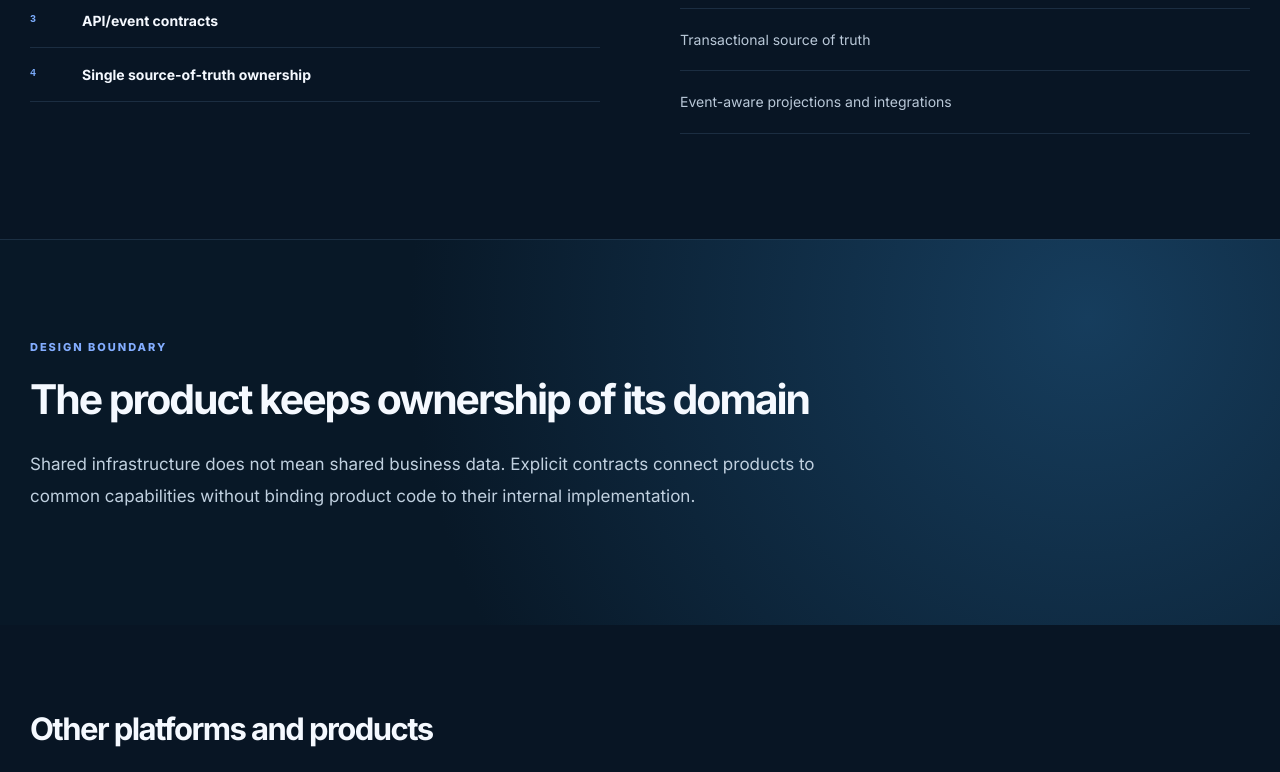
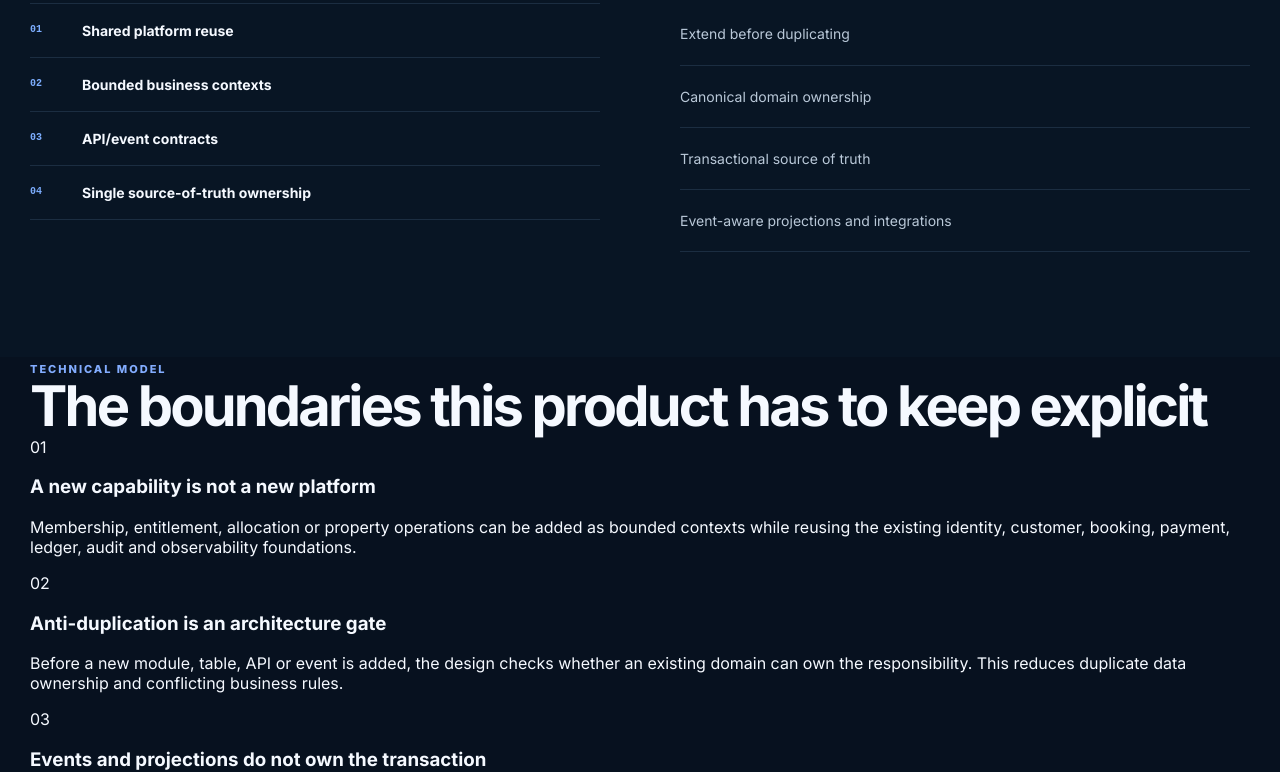
Before and after one commit to silverfoxcloud/silverfox-engineering, a Next.js app: page /platforms/exohub/ in a window 1280 px wide. Shown: the part 1020-1792 px from the top of the page. Built offline with nearby package versions, Linux system fonts and the light colour scheme.

Commit message:
feat: deepen platform pages with sourced engineering status

```diff
--- a/components/PlatformDetailPage.tsx
+++ b/components/PlatformDetailPage.tsx
@@ -9,7 +9,6 @@ import {
   type PlatformSlug,
 } from "@/data/engineering-pages";
 import { useLocale, useLocalizedMetadata } from "@/components/LocaleProvider";
-
 
 function PlatformHeroVisual({ slug }: { slug: PlatformSlug }) {
   if (slug === "sfas") {
@@ -105,43 +104,9 @@ export default function PlatformDetailPage({ slug }: { slug: PlatformSlug }) {
   const fa = locale === "fa";
 
   useLocalizedMetadata(
-    page.name + (fa ? " | مهندسی Silver Fox" : " | Silver Fox Engineering"),
+    page.name + (fa ? " | مهندسی پردازش ابری روباه نقره‌ای" : " | Silver Fox Engineering"),
     page.lead,
   );
-
-  const boundaryTitle =
-    slug === "sfas"
-      ? fa
-        ? "تجربه مشترک، منطق دامنه مستقل"
-        : "Shared experience, independent domain logic"
-      : slug === "license-platform"
-        ? fa
-          ? "اشتراک، entitlement و لایسنس نقش‌های متفاوتی دارند"
-          : "Subscriptions, entitlements and licenses serve different roles"
-        : slug === "fox-pay"
-          ? fa
-            ? "محصول با یک قرارداد پرداخت کار می‌کند؛ درگاه قابل تعویض است"
-            : "Products use one payment contract; providers can change"
-          : fa
-            ? "محصول مالک دامنه خود می‌ماند"
-            : "The product keeps ownership of its domain";
-
-  const boundaryBody =
-    slug === "sfas"
-      ? fa
-        ? "SFAS پایه رابط مدیریت، سیستم طراحی، دسترس‌پذیری و پشتیبانی هم‌ارز RTL/LTR را فراهم می‌کند. نسخه‌بندی اجزای مشترک باید امکان پذیرش تدریجی را بدهد و فرایندهای اختصاصی هر محصول در همان محصول باقی بمانند."
-        : "SFAS provides administration foundations, design primitives, accessibility and equal RTL/LTR support. Versioned components can be adopted incrementally while product-specific workflows remain inside the product."
-      : slug === "license-platform"
-        ? fa
-          ? "اشتراک رابطه تجاری را تعریف می‌کند؛ entitlement مشخص می‌کند چه قابلیتی مجاز است؛ لایسنس مدرک فنی استفاده است. اندازه‌گیری مصرف و صورت‌حساب در نقشه‌راه پلتفرم قرار دارند و این صفحه معماری هدف را توضیح می‌دهد، نه فهرست قابلیت‌های آماده عرضه."
-          : "A subscription records the commercial relationship, an entitlement grants a capability and a license proves technical access. Metering and billing belong to the platform roadmap; this page describes the intended architecture, not a claim that every capability is already in production."
-        : slug === "fox-pay"
-          ? fa
-            ? "در مدل هدف، هر کسب‌وکار حساب پذیرندگی خودش را به کار می‌گیرد. Fox Pay مسیریابی، تأیید، idempotency، تطبیق تراکنش و تحویل Webhook را پشت یک قرارداد مشترک سامان می‌دهد. وضعیت عرضه هر قابلیت باید جداگانه و مستند اعلام شود."
-            : "The target model uses each customer's own merchant accounts. Fox Pay organizes routing, verification, idempotency, reconciliation and webhook delivery behind a common contract. Release status for each capability is tracked separately."
-          : fa
-            ? "استفاده از زیرساخت مشترک به معنی اشتراک داده یا منطق کسب‌وکار نیست. قراردادهای روشن اتصال به قابلیت‌های مرکزی را ممکن می‌کنند، بدون اینکه محصول به جزئیات پیاده‌سازی آن‌ها وابسته شود."
-            : "Shared infrastructure does not mean shared business data. Explicit contracts connect products to common capabilities without binding product code to their internal implementation.";
 
   return (
     <main dir={fa ? "rtl" : "ltr"} className={fa ? "rtl detailPage" : "ltr detailPage"}>
@@ -155,6 +120,10 @@ export default function PlatformDetailPage({ slug }: { slug: PlatformSlug }) {
               <div className="platformName">{page.name}</div>
               <h1>{page.title}</h1>
               <p>{page.lead}</p>
+              <div className="platformStatus">
+                <span>{fa ? "وضعیت فعلی" : "CURRENT STATE"}</span>
+                <p>{page.status}</p>
+              </div>
             </div>
             <PlatformHeroVisual slug={slug} />
           </div>
@@ -168,7 +137,11 @@ export default function PlatformDetailPage({ slug }: { slug: PlatformSlug }) {
             <div className="capabilityList">
               {page.capabilities.map((item, index) => (
                 <div key={item}>
-                  <span>{fa ? "۰۱۲۳۴۵۶۷۸۹"[index + 1] : index + 1}</span>
+                  <span>
+                    {fa
+                      ? String(index + 1).replace(/[0-9]/g, (digit) => "۰۱۲۳۴۵۶۷۸۹"[Number(digit)]).padStart(2, "۰")
+                      : String(index + 1).padStart(2, "0")}
+                  </span>
                   <strong>{item}</strong>
                 </div>
               ))}
@@ -183,11 +156,37 @@ export default function PlatformDetailPage({ slug }: { slug: PlatformSlug }) {
         </div>
       </section>
 
-      <section className="platformNarrative">
+      <section className="platformDeepDive">
         <div className="shell">
-          <span className="kicker">{fa ? "مرز مسئولیت" : "DESIGN BOUNDARY"}</span>
-          <h2>{boundaryTitle}</h2>
-          <p>{boundaryBody}</p>
+          <div className="platformDeepHeading">
+            <span className="kicker">{fa ? "مدل فنی" : "TECHNICAL MODEL"}</span>
+            <h2>
+              {fa
+                ? "آنچه این محصول باید روشن و قابل دفاع نگه دارد"
+                : "The boundaries this product has to keep explicit"}
+            </h2>
+          </div>
+
+          <div className="platformDeepSections">
+            {page.sections.map((section, index) => (
+              <article className="platformDeepSection" key={section.title}>
+                <span className="platformDeepIndex">
+                  {fa
+                    ? String(index + 1).replace(/[0-9]/g, (digit) => "۰۱۲۳۴۵۶۷۸۹"[Number(digit)]).padStart(2, "۰")
+                    : String(index + 1).padStart(2, "0")}
+                </span>
+                <div>
+                  <h3>{section.title}</h3>
+                  <p>{section.body}</p>
+                  {section.bullets && (
+                    <div className="detailBullets">
+                      {section.bullets.map((item) => <span key={item}>{item}</span>)}
+                    </div>
+                  )}
+                </div>
+              </article>
+            ))}
+          </div>
         </div>
       </section>
 
```
